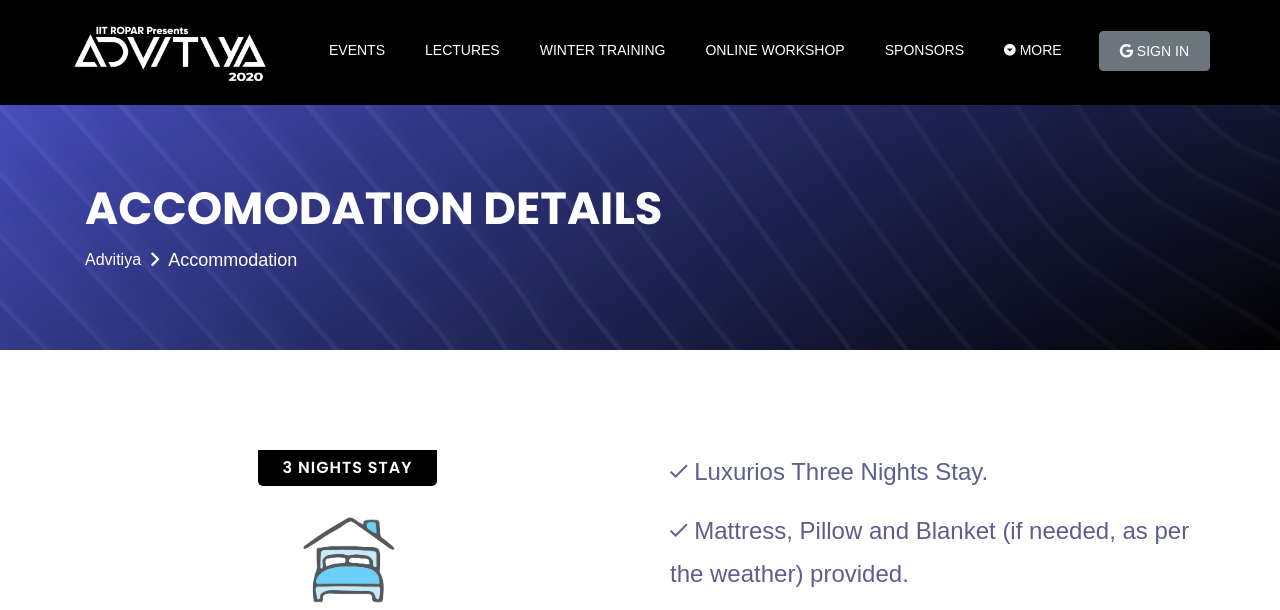
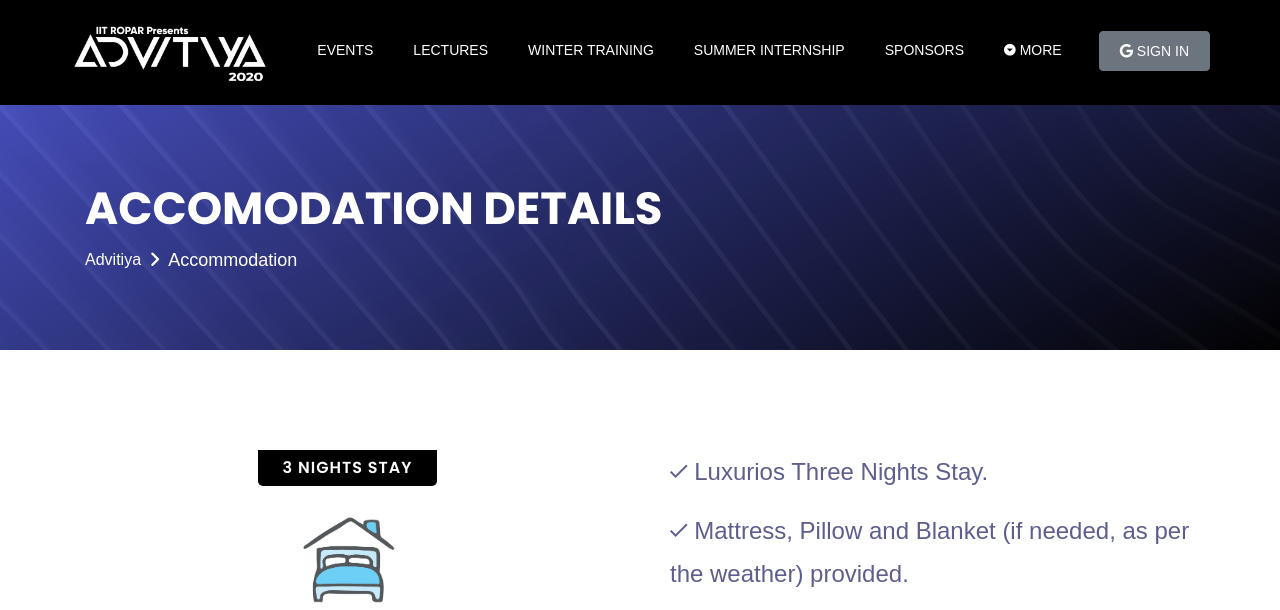
Before and after one commit to software-community/Advitiya-20, a Django app: page /accommodation/ in a window 1280 px wide. Shown: the top 610 px of the page. Run offline with Django 3.2, Linux system fonts and the light colour scheme; parts of the project's set-up code (start-up, migrations or seed data) failed here and were passed over; some libraries are stand-ins or nearby versions; some web fonts are replaced.

Commit message:
change navbar

```diff
--- a/main_page/templates/main_page/base.html
+++ b/main_page/templates/main_page/base.html
@@ -57,9 +57,9 @@
                                 <li><a href="{% url 'main_page:events'%}">Events</a></li>
                                 <li><a href="{% url 'main_page:talks'%}">Lectures</a></li>
                                 <!-- <li><a href="{% url 'techconnect:index'%}">TechConnect</a></li> -->
-                                <li><a href="https://bit.ly/advitiyaiitrpr">Winter Training</a></li>
+                                <li><a href="https://www.instamojo.com/dtlabs">Winter Training</a></li>
                                 <!-- <li><a href="{% url 'main_page:workshop'%}">Workshops</a></li> -->
-                                <li><a href="https://imojo.in/mlandai">Online Workshop</a></li>
+                                <li><a href="https://imojo.in/mlandai">Summer Internship</a></li>
                                 <li><a href="{% url 'main_page:sponsors'%}">Sponsors</a></li>
                                 <!-- <li><a href="{% url 'main_page:swe' %}">SWE</a></li> -->
 
```
